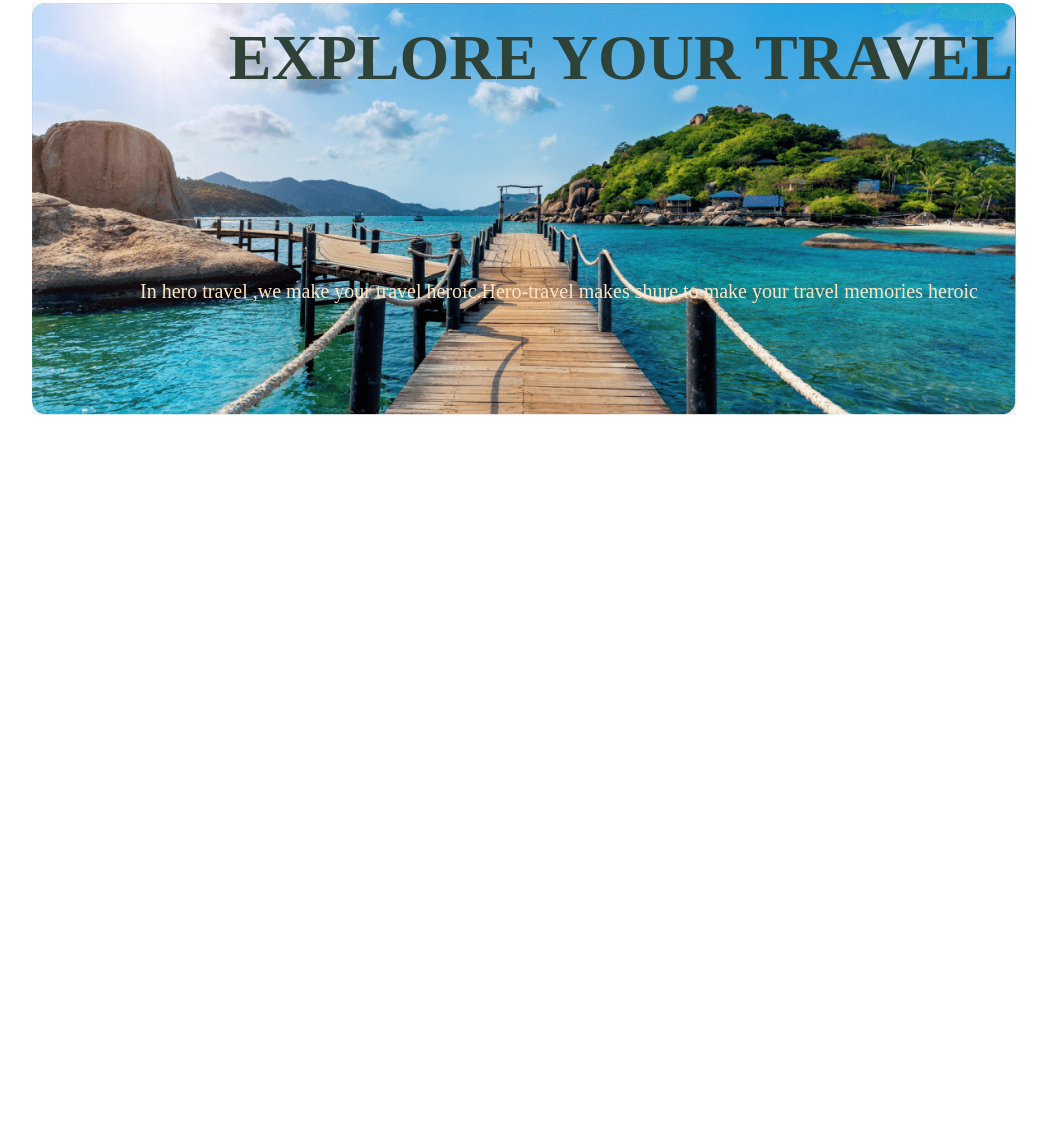
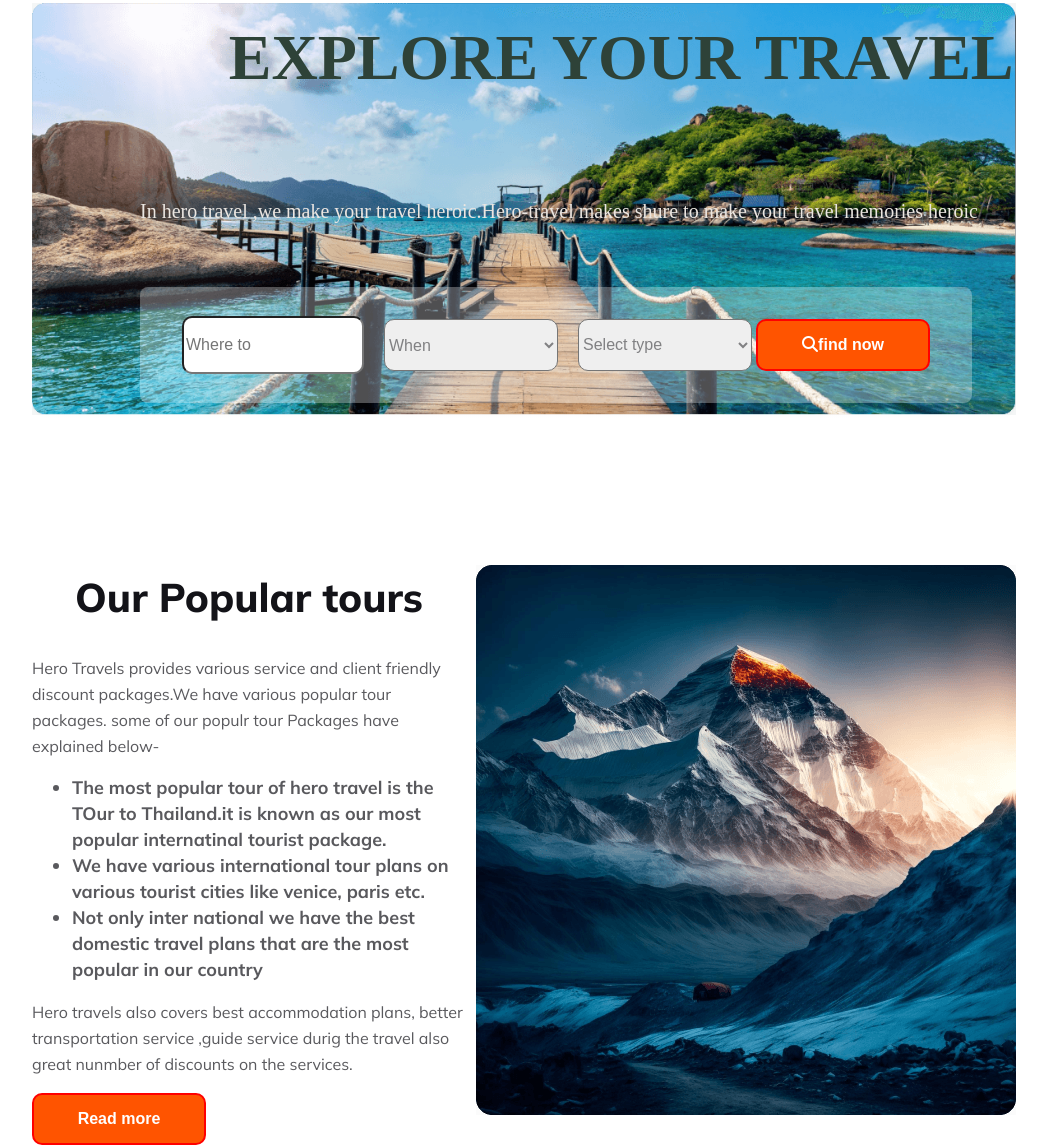
Before and after one commit to huzza902/hero-travel, a plain HTML site: page index.html in a window 1280 px wide. Shown: the part 157-1305 px from the top of the page, without its empty margins (116-1163 px from the left). Before the commit the page ends 800 px from the top, so only its background shows below. Drawn offline with Linux system fonts and the light colour scheme.

Commit message:
added feature and styles

```diff
--- a/index.html
+++ b/index.html
@@ -6,6 +6,7 @@
     <meta name="viewport" content="width=device-width, initial-scale=1.0">
     <title>Hero travel</title>
     <link rel="stylesheet" href="./styles/style.css">
+    <script src="https://kit.fontawesome.com/d05c174ddb.js" crossorigin="anonymous"></script>
     <style>
         @import url('https://fonts.googleapis.com/css2?family=Mulish:wght@200..1000&family=Work+Sans:ital@1&display=swap');
 
@@ -38,8 +39,63 @@
         <section class="banner-container">
             <div class="banner">
                 <h1 class="motion-title">EXPLORE YOUR TRAVEL</h1>
-                <img src="../hero-travel/Images/banner.png" alt="" class="ban-pic"></div>
-                <p class="motion-description">In hero travel ,we make your travel heroic.Hero-travel makes shure to make your travel memories heroic</p>
+                <img src="../hero-travel/Images/banner.png" alt="" class="ban-pic">
+            </div>
+            <p class="motion-description">In hero travel ,we make your travel heroic.Hero-travel makes shure to make
+                your travel memories heroic</p>
+            <div class="destination-container">
+                <input type="text" placeholder="Where to" class="location">
+                <form action="" class="dep-time"> <label for="travel-time"></label>
+                    <select id="time" name="travel-time" placeholder="select type">
+                        <option value="">When</option>
+                        <option value="morning">Morning</option>
+                        <option value="noon">Afternoon</option>
+                        <option value="night">Night</option>
+                    </select>
+                </form>
+
+
+                <form class="vehicle-type">
+                    <label for="travel-class"></label>
+                    <select id="class" name="travel-class" placeholder="select type">
+                        <option value="">Select type</option>
+                        <option value="first">First class</option>
+                        <option value="economy ">Economy class</option>
+                        <option value="business">Business class</option>
+
+                    </select>
+                    <button class="btn-primary"><input type="hidden" type="submit">
+                        <i class="fa-solid fa-magnifying-glass"></i>find now</button>
+
+                </form>
+
+            </div>
+
+        </section>
+        <section class="feature-container">
+            <div class="feature">
+                <h1 class="feature-title">Our Popular tours</h1>
+                <div class="feat-description">
+                    <p>Hero Travels provides various service and client friendly discount packages.We have various
+                        popular tour packages. some of our populr tour Packages have explained below-</p>
+
+
+                    <ul>
+                        <li>The most popular tour of hero travel is the TOur to Thailand.it is known as our most popular
+                            internatinal tourist package. </li>
+                        <li>We have various international tour plans on various tourist cities like venice, paris etc.
+                        </li>
+                        <li>Not only inter national we have the best domestic travel plans that are the most popular in
+                            our country</li>
+                    </ul>
+                    <p>Hero travels also covers best accommodation plans, better transportation service ,guide service
+                        durig the travel also great nunmber of discounts on the services. </p>
+                </div>
+                <button class="btn-primary">Read more</button>
+            </div>
+            <div class="feat-photo">
+                <img src="../hero-travel/Images/Rectangle 4.png" alt="">
+            </div>
         </section>
     </header>
     <main></main>
--- a/styles/style.css
+++ b/styles/style.css
@@ -1,4 +1,15 @@
 /* common shared styles */
+.btn-primary {
+    height: 52px;
+    width: 174px;
+    border: 2px solid red;
+    background-color: rgb(255, 84, 0);
+    color: white;
+    font-size: 16px;
+    font-weight: 700;
+    border-radius: 10px;
+}
+
 /* header styles */
 header {
     padding: 50px 140px;
@@ -45,7 +56,8 @@ li {
     text-align: center;
     color: rgb(46, 66, 56);
     border-radius: 16px;
-    background-image: linear-gradient(180.00deg, rgba(19, 19, 24, 0.8), rgba(19, 19, 24, 0) 100%);;
+    background-image: linear-gradient(180.00deg, rgba(19, 19, 24, 0.8), rgba(19, 19, 24, 0) 100%);
+    ;
 
 
 
@@ -60,14 +72,87 @@ li {
     position: absolute;
     font-weight: 800;
     font-size: 4rem;
-    bottom:65%;
+    bottom: 65%;
     left: 20%;
 }
-.motion-description{
+
+.motion-description {
     position: absolute;
     font-weight: 500;
     font-size: 1.25rem;
-    bottom:40%;
-    left:20%;
-    color: bisque;
+    bottom: 50%;
+    left: 20%;
+    color: rgb(235, 230, 225);
 }
+
+.destination-container {
+    position: absolute;
+    width: 800px;
+    height: 84px;
+    display: flex;
+    flex-direction: row;
+    justify-content: center;
+    align-items: center;
+    padding: 16px;
+    gap: 20px;
+    border-radius: 8px;
+    bottom: 30%;
+    left: 20%;
+
+    background: rgba(255, 255, 255, 0.3);
+
+
+}
+
+#time {
+    height: 52px;
+    width: 174px;
+    border-radius: 10px;
+    font-size: 16px;
+    color: rgba(19, 19, 24, 0.5);
+}
+
+#class {
+    height: 52px;
+    width: 174px;
+    border-radius: 10px;
+    font-size: 16px;
+    color: rgba(19, 19, 24, 0.5);
+
+}
+
+.location {
+    height: 52px;
+    width: 174px;
+    border-radius: 10px;
+    font-size: 16px;
+    color: rgba(19, 19, 24, 0.5);
+}
+
+.feature-container {
+    display: flex;
+    justify-content: space-between;
+    align-items: center;
+    margin-top: 120px;
+    gap: 10px;
+}
+
+.feature-title {
+    color: rgb(19, 19, 24);
+    font-family: Mulish;
+    font-size: 40px;
+    font-weight: 800;
+    line-height: 50px;
+    letter-spacing: 0%;
+    text-align: center;
+}
+
+.feat-description {
+    color: rgba(19, 19, 24, 0.7);
+    font-family: Mulish;
+    font-size: 16px;
+    font-weight: 400;
+    line-height: 26px;
+    letter-spacing: 0%;
+    text-align: left;
+}
```
